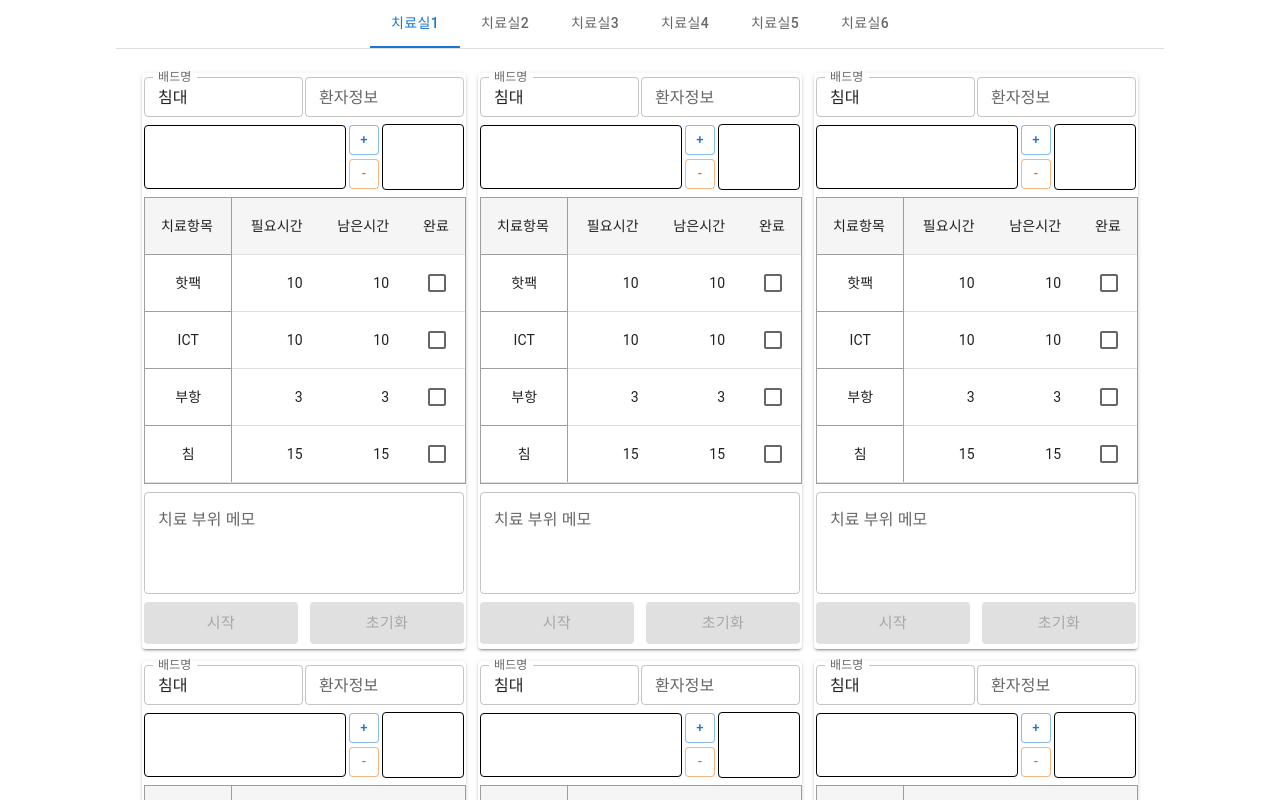
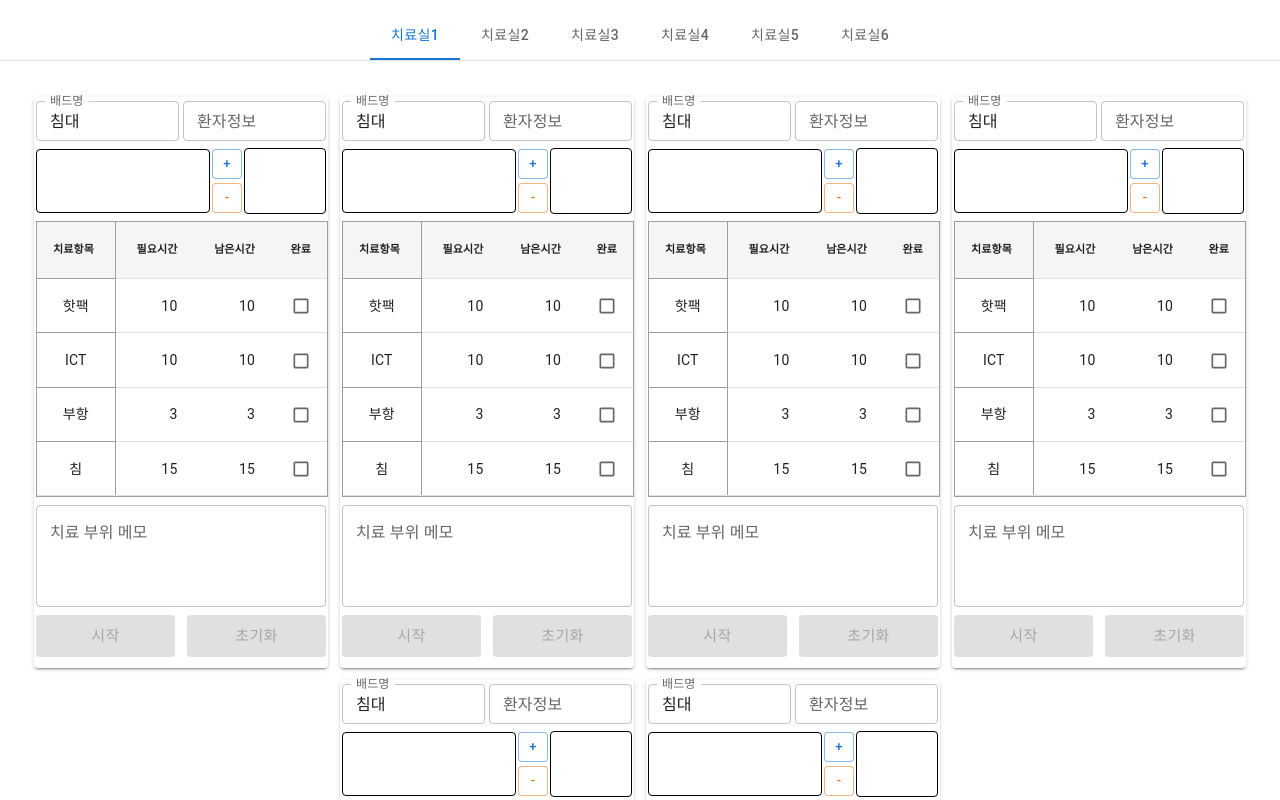
Before and after one commit to nacean/koreanMedicineTimer, a React (Vite) app: page / in a window 1280 px wide. Shown: the top 800 px of the page. Built offline with nearby package versions, Linux system fonts and the light colour scheme.

Commit message:
fix: window에 맞게 STYLE 수정

```diff
--- a/src/App.tsx
+++ b/src/App.tsx
@@ -16,6 +16,8 @@ function App() {
 
 const styles = createStyles({
   container: {
+    width: "100%",
+    marginTop: 12,
     display: "flex",
     justifyContent: "center",
   },
--- a/src/bed/Bed.tsx
+++ b/src/bed/Bed.tsx
@@ -282,12 +282,11 @@ const Bed: FC<Props> = ({ roomNum, addDoneBedCount }) => {
 
 const styles = createStyles({
   container: {
-    width: 320,
-    height: 570,
+    width: 290,
+    height: 565,
     paddingTop: 4,
     paddingBottom: 2,
     paddingInline: 2,
-
     display: "flex",
     flexDirection: "column",
     gap: 8,
--- a/src/bed/BedInfo.tsx
+++ b/src/bed/BedInfo.tsx
@@ -28,7 +28,7 @@ const styles = createStyles({
     width: "100%",
     display: "flex",
     alignItems: "center",
-    gap: 2,
+    gap: 4,
   },
 });
 export default BedInfo;
--- a/src/bed/Timer.tsx
+++ b/src/bed/Timer.tsx
@@ -94,7 +94,7 @@ const styles = createStyles({
     alignItems: "center",
   },
   clock: {
-    width: 180,
+    width: 152,
     height: 46,
     display: "flex",
     justifyContent: "center",
--- a/src/bed/therapy/TherapyFinishAlert.tsx
+++ b/src/bed/therapy/TherapyFinishAlert.tsx
@@ -4,7 +4,6 @@ import {
   Button,
   List,
   ListItem,
-  ListItemIcon,
   ListItemText,
 } from "@mui/material";
 import CheckCircleIcon from "@mui/icons-material/CheckCircle";
@@ -55,10 +54,8 @@ const TherapyFinishAlert: FC<Props> = ({
     >
       <AlertTitle>치료 완료 알림</AlertTitle>
       <List css={styles.list}>
-        <ListItem disablePadding>
-          <ListItemIcon>
-            <CheckCircleIcon sx={styles.listIcon} />
-          </ListItemIcon>
+        <ListItem disablePadding sx={styles.listItem}>
+          <CheckCircleIcon sx={styles.listIcon} />
           <ListItemText>
             <div css={styles.listTextContainer}>
               <div>완료: </div>
@@ -68,10 +65,8 @@ const TherapyFinishAlert: FC<Props> = ({
             </div>
           </ListItemText>
         </ListItem>
-        <ListItem disablePadding>
-          <ListItemIcon>
-            <ArrowCircleRightIcon sx={styles.listIcon} />
-          </ListItemIcon>
+        <ListItem disablePadding sx={styles.listItem}>
+          <ArrowCircleRightIcon sx={styles.listIcon} />
           <ListItemText>
             <div css={styles.listTextContainer}>
               <div>다음: </div>
@@ -127,6 +122,11 @@ const styles = createStyles({
     justifyContent: "space-between",
     alignItems: "center",
   },
+  listItem: {
+    display: "flex",
+    alignItems: "center",
+    gap: 1,
+  },
   list: {
     display: "flex",
     flexDirection: "column",
@@ -135,14 +135,14 @@ const styles = createStyles({
     paddingBlock: 24,
   },
   listIcon: {
-    fontSize: 40,
+    fontSize: 30,
     color: "#000",
   },
   listTextContainer: {
     display: "flex",
     alignItems: "center",
-    gap: 6,
-    fontSize: 30,
+    gap: 2,
+    fontSize: 26,
   },
   doneTherapyText: {
     color: "red",
--- a/src/bed/therapy/TherapyList.tsx
+++ b/src/bed/therapy/TherapyList.tsx
@@ -11,6 +11,7 @@ import { FC } from "react";
 
 import TherapyType from "@src/types/TherapyType";
 import { getTherapyTime } from "@src/utils/timeUtils";
+import { createStyles } from "@src/utils/utils";
 
 interface Props {
   therapyList: TherapyType[];
@@ -38,12 +39,19 @@ const TherapyList: FC<Props> = ({
                 borderRight: "1px solid #9e9e9e",
                 borderBottom: "1px solid #9e9e9e",
               }}
+              sx={styles.headCell}
             >
               치료항목
             </TableCell>
-            <TableCell align="right">필요시간</TableCell>
-            <TableCell align="right">남은시간</TableCell>
-            <TableCell align="right">완료</TableCell>
+            <TableCell align="right" sx={styles.headCell}>
+              필요시간
+            </TableCell>
+            <TableCell align="right" sx={styles.headCell}>
+              남은시간
+            </TableCell>
+            <TableCell align="right" sx={styles.headCell}>
+              완료
+            </TableCell>
           </TableRow>
         </TableHead>
         <TableBody>
@@ -87,6 +95,7 @@ const TherapyList: FC<Props> = ({
                   onChange={(event) => {
                     handleTherapyComplete(event, index);
                   }}
+                  size="small"
                 />
               </TableCell>
             </TableRow>
@@ -97,4 +106,11 @@ const TherapyList: FC<Props> = ({
   );
 };
 
+const styles = createStyles({
+  headCell: {
+    fontSize: 11,
+    fontWeight: 700,
+  },
+});
+
 export default TherapyList;
--- a/src/room/Room.tsx
+++ b/src/room/Room.tsx
@@ -36,8 +36,7 @@ const Room: FC<Props> = ({
 
 const styles = createStyles({
   container: {
-    width: 1000,
-    padding: 24,
+    paddingBlock: 36,
     display: "flex",
     justifyContent: "center",
     flexWrap: "wrap",
--- a/src/room/RoomList.tsx
+++ b/src/room/RoomList.tsx
@@ -31,7 +31,7 @@ const RoomList = () => {
   };
 
   return (
-    <div>
+    <div css={{ width: "100%" }}>
       <Box sx={{ borderBottom: 1, borderColor: "divider" }}>
         <Tabs
           value={nowRoomNum}
@@ -48,6 +48,7 @@ const RoomList = () => {
           ))}
         </Tabs>
       </Box>
+      <div>
         {roomNumArray.map((roomNum) => (
           <Room
             nowRoomNum={nowRoomNum}
@@ -59,6 +60,7 @@ const RoomList = () => {
           />
         ))}
       </div>
+    </div>
   );
 };
 export default RoomList;
```
Lines whose indentation alone changed are shown as unchanged.
